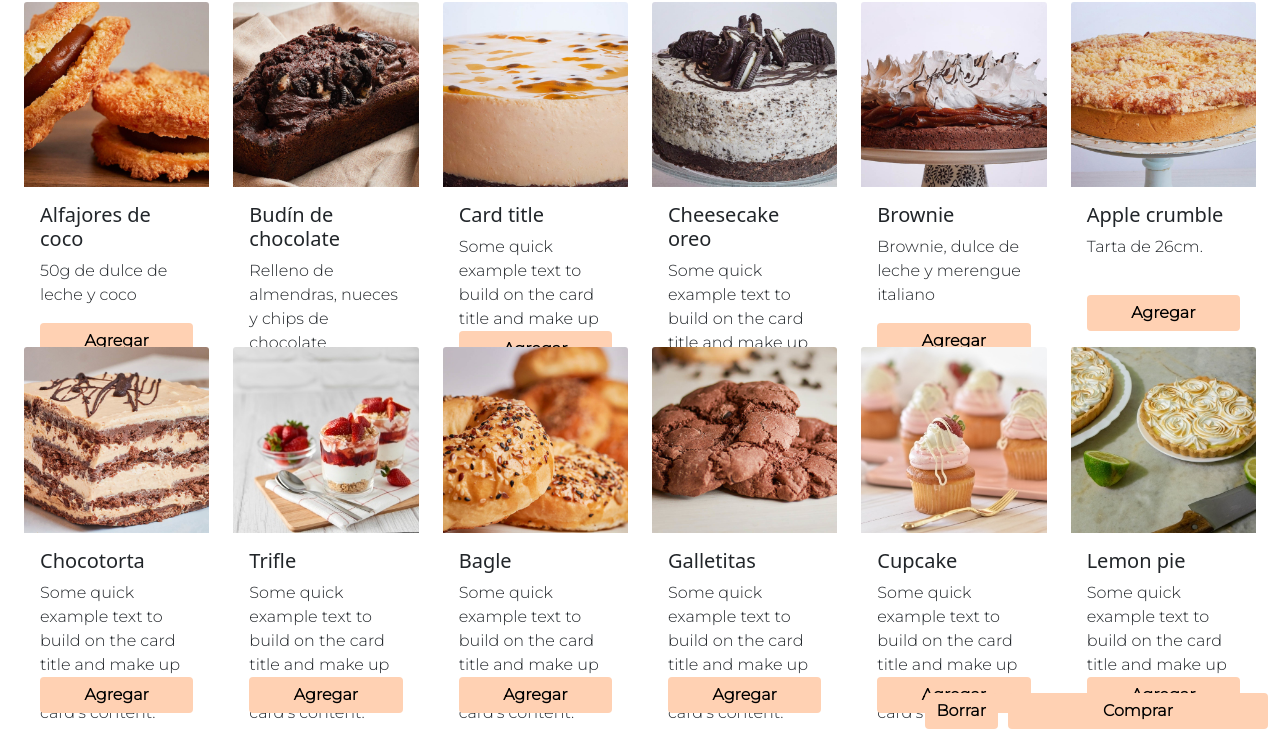
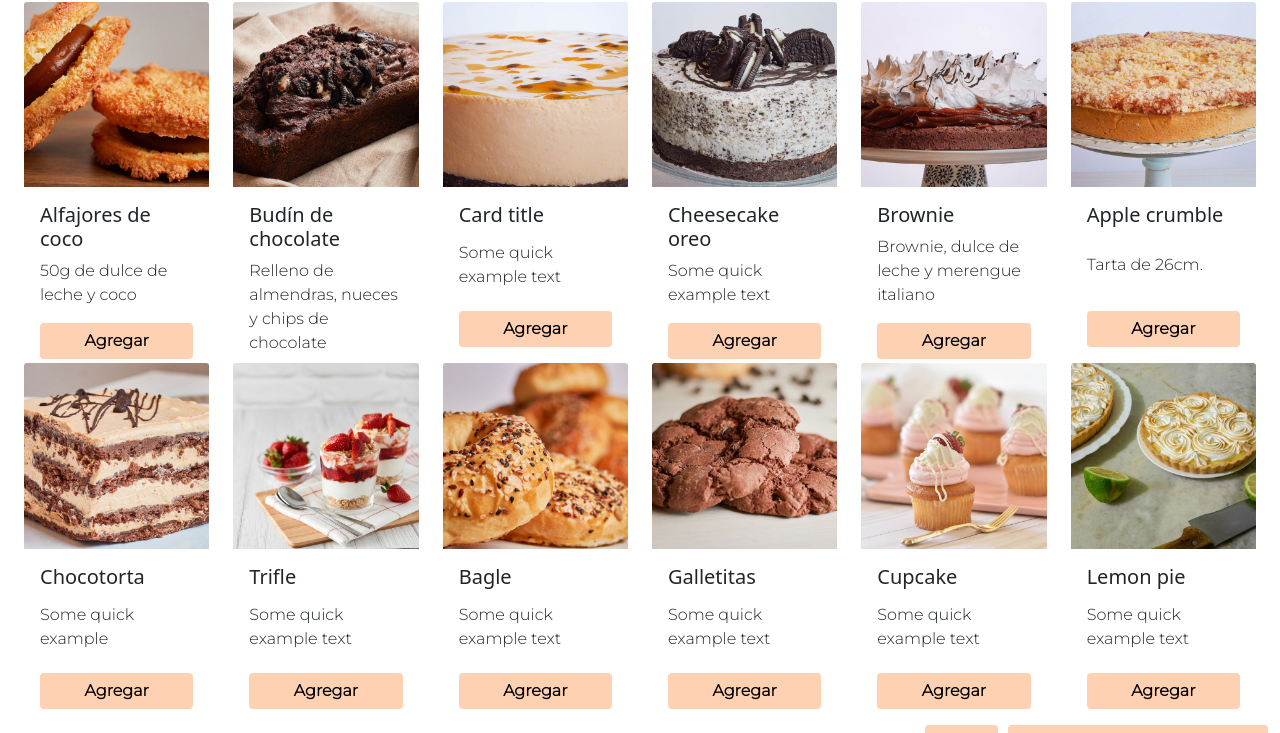
Before and after one commit to CaveroJuan/ProyectoCoder, a website: page pages/tienda.html in a window 1280 px wide. Shown: the part 156-889 px from the top of the page. Drawn offline with nearby package versions, Linux system fonts and the light colour scheme; a web font is replaced by a local one.

Commit message:
Quinto Commit

```diff
--- a/pages/tienda.html
+++ b/pages/tienda.html
@@ -81,9 +81,7 @@
                     <img src="../images/tienda/torta3.jpg" class="card-img-top" alt="...">
                     <div id="textoCarta" class="card-body">
                         <h5 class="card-title">Card title</h5>
-                        <p class="card-text">Some quick example text to build on the card title and make up the bulk
-                            of the
-                            card's content.</p>
+                        <p class="card-text">Some quick example text</p>
                         <button id="boton" type="submit" class="btn btn-primary">Agregar</button>
                     </div>
                 </div>
@@ -91,9 +89,7 @@
                     <img src="../images/tienda/torta4.jpg" class="card-img-top" alt="...">
                     <div id="textoCarta" class="card-body">
                         <h5 class="card-title">Cheesecake oreo</h5>
-                        <p class="card-text">Some quick example text to build on the card title and make up the bulk
-                            of the
-                            card's content.</p>
+                        <p class="card-text">Some quick example text</p>
                         <button id="boton" type="submit" class="btn btn-primary">Agregar</button>
                     </div>
                 </div>
@@ -117,9 +113,7 @@
                     <img src="../images/tienda/torta7.jpg" class="card-img-top" alt="...">
                     <div id="textoCarta" class="card-body">
                         <h5 class="card-title">Chocotorta</h5>
-                        <p class="card-text">Some quick example text to build on the card title and make up the bulk
-                            of the
-                            card's content.</p>
+                        <p class="card-text">Some quick example</p>
                         <button id="boton" type="submit" class="btn btn-primary">Agregar</button>
                     </div>
                 </div>
@@ -127,9 +121,7 @@
                     <img src="../images/tienda/torta8.jpg" class="card-img-top" alt="...">
                     <div id="textoCarta" class="card-body">
                         <h5 class="card-title">Trifle</h5>
-                        <p class="card-text">Some quick example text to build on the card title and make up the bulk
-                            of the
-                            card's content.</p>
+                        <p class="card-text">Some quick example text</p>
                         <button id="boton" type="submit" class="btn btn-primary">Agregar</button>
                     </div>
                 </div>
@@ -137,9 +129,7 @@
                     <img src="../images/tienda/torta9.jpg" class="card-img-top" alt="...">
                     <div id="textoCarta" class="card-body">
                         <h5 class="card-title">Bagle</h5>
-                        <p class="card-text">Some quick example text to build on the card title and make up the bulk
-                            of the
-                            card's content.</p>
+                        <p class="card-text">Some quick example text</p>
                         <button id="boton" type="submit" class="btn btn-primary">Agregar</button>
                     </div>
                 </div>
@@ -147,9 +137,7 @@
                     <img src="../images/tienda/torta10.jpg" class="card-img-top" alt="...">
                     <div id="textoCarta" class="card-body">
                         <h5 class="card-title">Galletitas</h5>
-                        <p class="card-text">Some quick example text to build on the card title and make up the bulk
-                            of the
-                            card's content.</p>
+                        <p class="card-text">Some quick example text</p>
                         <button id="boton" type="submit" class="btn btn-primary">Agregar</button>
                     </div>
                 </div>
@@ -157,9 +145,7 @@
                     <img src="../images/tienda/torta11.jpg" class="card-img-top" alt="...">
                     <div id="textoCarta" class="card-body">
                         <h5 class="card-title">Cupcake</h5>
-                        <p class="card-text">Some quick example text to build on the card title and make up the bulk
-                            of the
-                            card's content.</p>
+                        <p class="card-text">Some quick example text</p>
                         <button id="boton" type="submit" class="btn btn-primary">Agregar</button>
                     </div>
                 </div>
@@ -167,9 +153,7 @@
                     <img src="../images/tienda/torta12.jpg" class="card-img-top" alt="...">
                     <div id="textoCarta" class="card-body">
                         <h5 class="card-title">Lemon pie</h5>
-                        <p class="card-text">Some quick example text to build on the card title and make up the bulk
-                            of the
-                            card's content.</p>
+                        <p class="card-text">Some quick example text</p>
                         <button id="boton" type="submit" class="btn btn-primary">Agregar</button>
                     </div>
                 </div>
--- a/scss/_tienda.scss
+++ b/scss/_tienda.scss
@@ -21,13 +21,7 @@
             .card-body {
                 display: flex;
                 flex-direction: column;
-            }
-
-            #textoCarta {
-                height: 20vh;
-                p {
-                    height: 10vh;
-                }
+                justify-content: space-between;
             }
         }
 
@@ -46,3 +40,24 @@
         }
     }
 }
+
+@media only screen and (min-width:1200px) {
+    #textoCarta {
+        height: 22vh;
+    }
+}
+@media only screen and (max-width:1199px) {
+    #textoCarta {
+        height: 17vh;
+    }
+}
+@media only screen and (max-width:480px) {
+    #textoCarta {
+        height: 22vh;
+    }
+}
+@media only screen and (max-width:375px) {
+    #textoCarta {
+        height: 24vh;
+    }
+}
```
Also changed, not shown: css/maincss.css.
